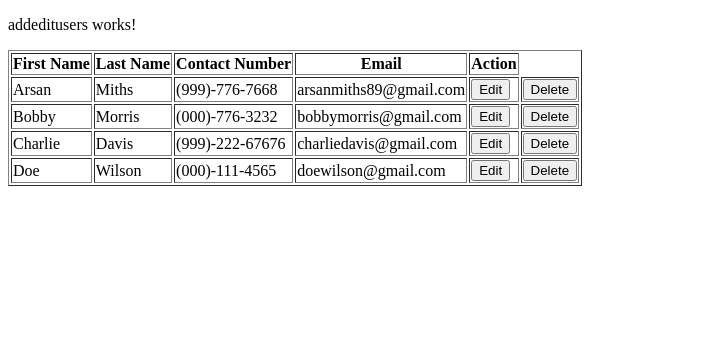
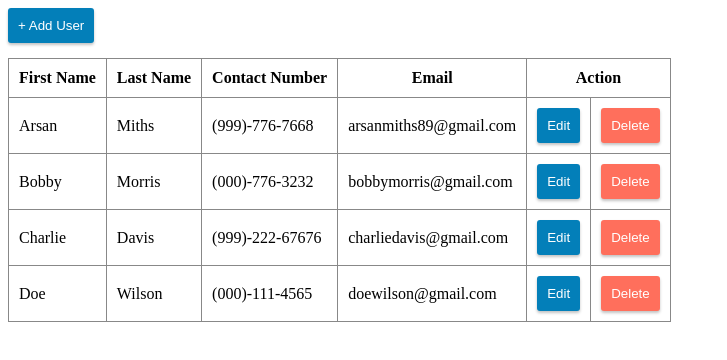
Before and after one commit to srijanair/NotepadProject, an Angular app in the folder notepad/: page / in a window 1280 px wide. Shown: the top 360 px of the page, without its empty margins (0-727 px from the left). Built offline with nearby package versions, Linux system fonts and the light colour scheme.

Commit message:
Basic Style
simple element style

```diff
--- a/notepad/src/app/components/addeditusers/addeditusers.component.html
+++ b/notepad/src/app/components/addeditusers/addeditusers.component.html
@@ -1 +1 @@
-<p>addeditusers works!</p>
+<button type="button">+ Add User</button>
--- a/notepad/src/app/components/userlist/userlist.component.html
+++ b/notepad/src/app/components/userlist/userlist.component.html
@@ -1,11 +1,11 @@
-<table border="1">
+<table>
     <thead>
         <tr>
             <th>First Name</th>
             <th>Last Name</th>
             <th>Contact Number</th>
             <th>Email</th>
-            <th>Action</th>
+            <th colspan="2">Action</th>
         </tr>
     </thead>
     <tbody>
@@ -15,7 +15,7 @@
             <td>(999)-776-7668</td>
             <td>arsanmiths89@gmail.com</td>
             <td><button type="button">Edit</button></td>
-            <td><button type="button">Delete</button></td>
+            <td><button type="button" class="buttondel">Delete</button></td>
         </tr>
         <tr>
             <td>Bobby</td>
@@ -23,7 +23,7 @@
             <td>(000)-776-3232</td>
             <td>bobbymorris@gmail.com</td>
             <td><button type="button">Edit</button></td>
-            <td><button type="button">Delete</button></td>
+            <td><button type="button" class="buttondel">Delete</button></td>
         </tr>
         <tr>
             <td>Charlie</td>
@@ -31,7 +31,7 @@
             <td>(999)-222-67676</td>
             <td>charliedavis@gmail.com</td>
             <td><button type="button">Edit</button></td>
-            <td><button type="button">Delete</button></td>
+            <td><button type="button" class="buttondel">Delete</button></td>
         </tr>
         <tr>
             <td>Doe</td>
@@ -39,7 +39,7 @@
             <td>(000)-111-4565</td>
             <td>doewilson@gmail.com</td>
             <td><button type="button">Edit</button></td>
-            <td><button type="button">Delete</button></td>
+            <td><button type="button" class="buttondel">Delete</button></td>
         </tr>
 
     </tbody>
--- a/notepad/src/app/components/userlist/userlist.component.scss
+++ b/notepad/src/app/components/userlist/userlist.component.scss
@@ -0,0 +1,15 @@
+table {
+    margin: 15px 0;
+    border-spacing: 0;
+    border-collapse: collapse;
+
+    tr {
+        th, td {
+            padding: 10px;
+            margin: 0;
+            border: 1px solid #888;
+            ;
+        }
+
+    }
+}
--- a/notepad/src/styles.scss
+++ b/notepad/src/styles.scss
@@ -1 +1,13 @@
 /* You can add global styles to this file, and also import other style files */
+
+button {
+    background: #037fb9;
+    padding: 10px;
+    box-shadow: 0 2px 3px 0 rgba(0,0,0,0.24);
+    border-radius: 3px;;
+    border: 0;
+    color: #fff;
+ }
+ .buttondel {
+    background: #ff6f5c;
+}
```
